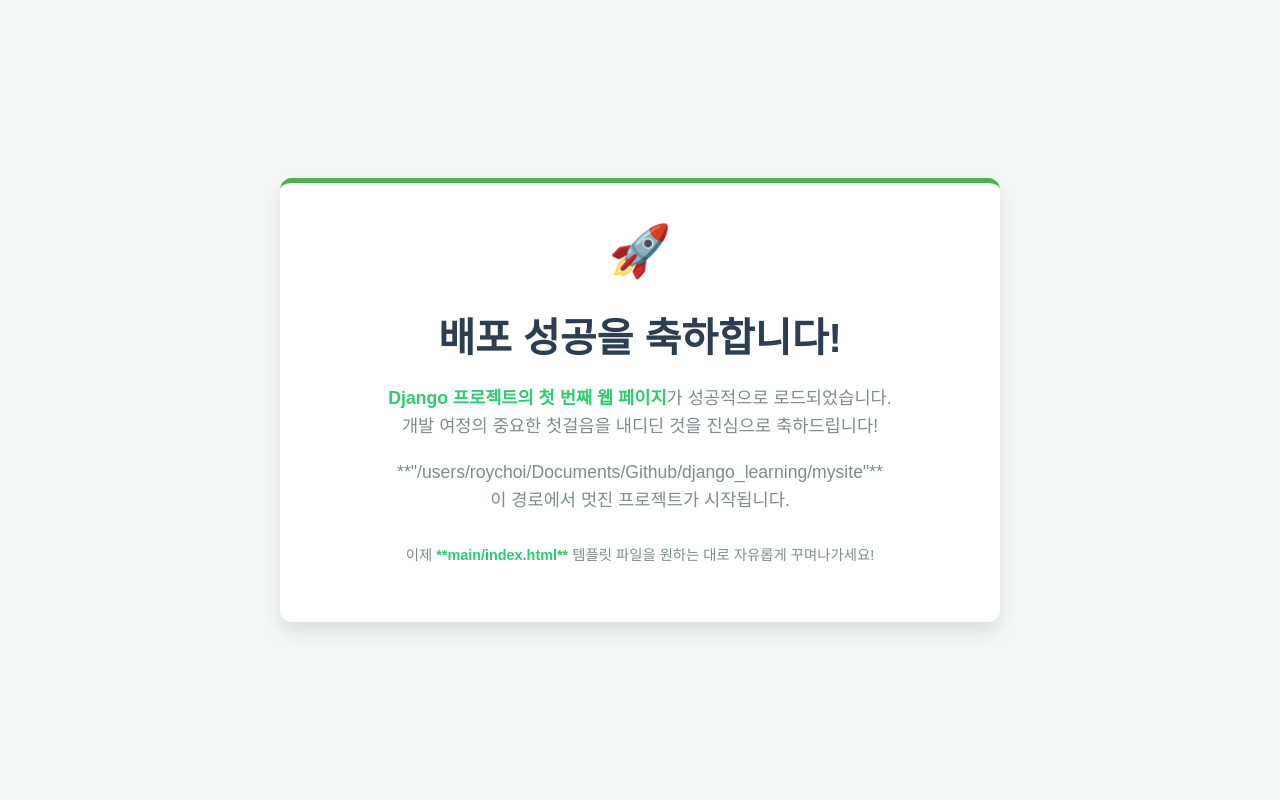
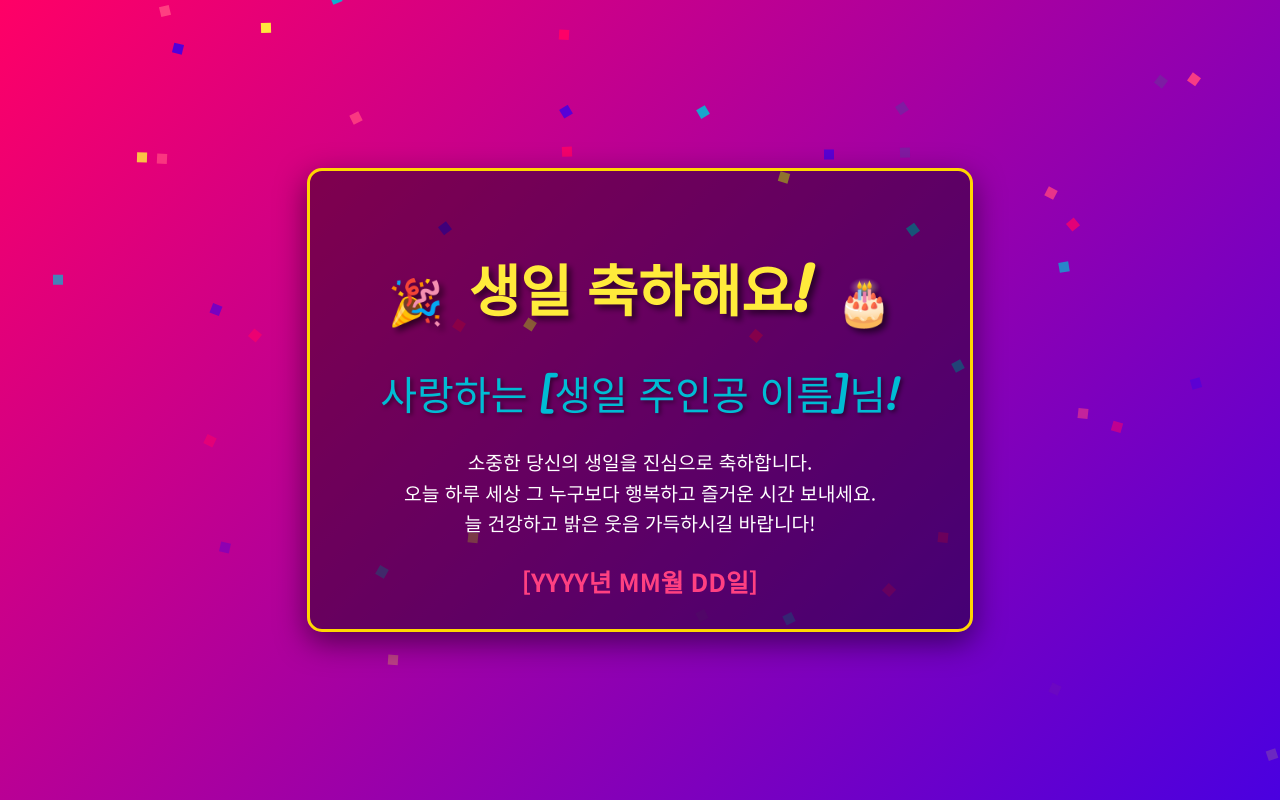
Before and after one commit to roychoi1012/django-deploy-test, a Django app: page / in a window 1280 px wide. Run offline with Django 5.2, Linux system fonts and the light colour scheme.

Commit message:
feat: html update

```diff
--- a/main/templates/main/index.html
+++ b/main/templates/main/index.html
@@ -3,70 +3,237 @@
 <head>
     <meta charset="UTF-8">
     <meta name="viewport" content="width=device-width, initial-scale=1.0">
-    <title>첫 배포 축하! 🎉</title>
+    <title>🥳 생일을 축하합니다! 🥳</title>
+    <link href="https://fonts.googleapis.com/css2?family=Pacifico&family=Noto+Sans+KR:wght@300;400;700&display=swap" rel="stylesheet">
     <style>
+        /* 기본 설정 및 폰트 */
         body {
-            font-family: 'Arial', sans-serif;
+            margin: 0;
+            font-family: 'Noto Sans KR', sans-serif;
+            background: linear-gradient(135deg, #f06, #4a00e0); /* 화려한 그라데이션 */
+            color: #fff;
             display: flex;
             justify-content: center;
             align-items: center;
             min-height: 100vh;
-            margin: 0;
-            background-color: #f4f7f6; /* 밝은 배경 */
+            overflow: hidden; /* 스크롤바 숨기기 */
             text-align: center;
-        }
-        .container {
-            background-color: #ffffff;
-            padding: 40px 60px;
-            border-radius: 12px;
-            box-shadow: 0 10px 20px rgba(0, 0, 0, 0.1);
-            max-width: 600px;
-            width: 90%;
-            border-top: 5px solid #4CAF50; /* 포인트 색상 */
-        }
-        h1 {
-            color: #2c3e50;
-            font-size: 2.5em;
-            margin-bottom: 0.5em;
-        }
-        p {
-            color: #7f8c8d;
-            font-size: 1.1em;
-            line-height: 1.6;
-        }
-        .highlight {
-            color: #2ecc71;
-            font-weight: bold;
-        }
-        .icon {
-            font-size: 3em;
-            margin-bottom: 20px;
-            animation: pulse 1.5s infinite;
+            position: relative;
         }
 
-        /* 간단한 애니메이션 효과 */
+        /* 배경 파티클 애니메이션 */
+        .confetti {
+            position: absolute;
+            width: 100%;
+            height: 100%;
+            pointer-events: none;
+            overflow: hidden;
+            z-index: 0; /* 배경으로 */
+        }
+        .confetti-piece {
+            position: absolute;
+            width: 10px;
+            height: 10px;
+            background-color: var(--color);
+            opacity: 0;
+            animation: confetti-fall linear infinite;
+        }
+
+        @keyframes confetti-fall {
+            0% {
+                transform: translateY(-100px) rotate(0deg);
+                opacity: 0;
+            }
+            10% { opacity: 1; }
+            100% {
+                transform: translateY(calc(100vh + 100px)) rotate(720deg);
+                opacity: 0;
+            }
+        }
+
+        /* 컨테이너 */
+        .container {
+            background-color: rgba(0, 0, 0, 0.4); /* 반투명 배경 */
+            padding: 30px;
+            border-radius: 15px;
+            box-shadow: 0 10px 30px rgba(0, 0, 0, 0.5);
+            max-width: 90%;
+            width: 600px;
+            z-index: 1; /* 파티클 위로 */
+            position: relative;
+            animation: popIn 1s ease-out; /* 컨테이너 나타나는 애니메이션 */
+            border: 3px solid gold; /* 금색 테두리 */
+        }
+
+        @keyframes popIn {
+            from {
+                transform: scale(0.8);
+                opacity: 0;
+            }
+            to {
+                transform: scale(1);
+                opacity: 1;
+            }
+        }
+
+        /* 제목 */
+        h1 {
+            font-family: 'Pacifico', cursive; /* 필기체 폰트 */
+            font-size: 3.5em; /* 반응형 조절 */
+            margin-bottom: 20px;
+            color: #ffeb3b; /* 밝은 노란색 */
+            text-shadow: 4px 4px 6px rgba(0, 0, 0, 0.6);
+            animation: bounceIn 1.5s ease-out; /* 통통 튀는 애니메이션 */
+            position: relative;
+            display: inline-block; /* 이모지 위치 조절 */
+        }
+
+        h1 .emoji {
+            font-size: 0.8em;
+            vertical-align: middle;
+            margin: 0 10px;
+            animation: rotateEmoji 2s infinite linear;
+        }
+
+        @keyframes rotateEmoji {
+            0% { transform: rotate(0deg); }
+            100% { transform: rotate(360deg); }
+        }
+
+        @keyframes bounceIn {
+            0% { transform: scale(0.1); opacity: 0; }
+            60% { transform: scale(1.2); opacity: 1; }
+            100% { transform: scale(1); }
+        }
+
+        /* 이름 */
+        .name {
+            font-family: 'Pacifico', cursive;
+            font-size: 2.5em;
+            color: #00bcd4; /* 청록색 */
+            margin-bottom: 15px;
+            animation: slideInUp 1.2s ease-out forwards;
+            opacity: 0;
+            text-shadow: 2px 2px 4px rgba(0, 0, 0, 0.5);
+        }
+        @keyframes slideInUp {
+            from { transform: translateY(50px); opacity: 0; }
+            to { transform: translateY(0); opacity: 1; }
+        }
+
+        /* 메시지 */
+        p {
+            font-size: 1.2em;
+            line-height: 1.6;
+            margin-bottom: 25px;
+            animation: fadeIn 2s ease-out forwards;
+            opacity: 0;
+            animation-delay: 0.8s; /* 지연 적용 */
+        }
+        @keyframes fadeIn {
+            from { opacity: 0; }
+            to { opacity: 1; }
+        }
+
+        /* 날짜 */
+        .date {
+            font-size: 1.5em;
+            font-weight: bold;
+            color: #ff4081; /* 핫핑크 */
+            animation: pulse 1.5s infinite alternate; /* 쿵쾅거리는 애니메이션 */
+        }
         @keyframes pulse {
-            0% { transform: scale(1); }
-            50% { transform: scale(1.05); }
-            100% { transform: scale(1); }
+            from { transform: scale(1); }
+            to { transform: scale(1.05); }
+        }
+
+        /* 반응형 디자인 */
+        @media (max-width: 768px) {
+            h1 {
+                font-size: 2.5em;
+            }
+            .name {
+                font-size: 2em;
+            }
+            p {
+                font-size: 1em;
+            }
+            .date {
+                font-size: 1.2em;
+            }
+        }
+
+        @media (max-width: 480px) {
+            h1 {
+                font-size: 2em;
+            }
+            h1 .emoji {
+                font-size: 0.6em;
+                margin: 0 5px;
+            }
+            .name {
+                font-size: 1.5em;
+            }
+            p {
+                font-size: 0.9em;
+            }
+            .date {
+                font-size: 1em;
+            }
+            .container {
+                padding: 20px;
+            }
         }
     </style>
 </head>
 <body>
-    <div class="container">
-        <div class="icon">🚀</div>
-        <h1>배포 성공을 축하합니다!</h1>
+    <div class="confetti"></div> <div class="container">
+        <h1>
+            <span class="emoji">🎉</span>
+            생일 축하해요!
+            <span class="emoji">🎂</span>
+        </h1>
+        <div class="name">사랑하는 [생일 주인공 이름]님!</div>
         <p>
-            <span class="highlight">Django 프로젝트의 첫 번째 웹 페이지</span>가 성공적으로 로드되었습니다.<br>
-            개발 여정의 중요한 첫걸음을 내디딘 것을 진심으로 축하드립니다!
+            소중한 당신의 생일을 진심으로 축하합니다.<br>
+            오늘 하루 세상 그 누구보다 행복하고 즐거운 시간 보내세요.<br>
+            늘 건강하고 밝은 웃음 가득하시길 바랍니다!
         </p>
-        <p>
-            **"/users/roychoi/Documents/Github/django_learning/mysite"**
-            <br>이 경로에서 멋진 프로젝트가 시작됩니다.
-        </p>
-        <p style="margin-top: 30px; font-size: 0.9em;">
-            이제 <span class="highlight">**main/index.html**</span> 템플릿 파일을 원하는 대로 자유롭게 꾸며나가세요!
-        </p>
+        <div class="date">[YYYY년 MM월 DD일]</div>
     </div>
+
+    <script>
+        // 파티클 애니메이션 스크립트
+        const confettiContainer = document.querySelector('.confetti');
+        const colors = ['#f06', '#00bcd4', '#ffeb3b', '#ff4081', '#7b1fa2', '#4a00e0']; // 파티클 색상
+
+        function createConfettiPiece() {
+            const piece = document.createElement('div');
+            piece.classList.add('confetti-piece');
+            piece.style.left = Math.random() * 100 + 'vw'; // 화면 전체 너비
+            piece.style.animationDuration = Math.random() * 3 + 2 + 's'; // 2~5초
+            piece.style.animationDelay = Math.random() * 2 + 's'; // 0~2초 지연
+            piece.style.backgroundColor = colors[Math.floor(Math.random() * colors.length)];
+            confettiContainer.appendChild(piece);
+
+            // 화면을 벗어나면 제거하여 메모리 관리
+            piece.addEventListener('animationend', () => {
+                piece.remove();
+            });
+        }
+
+        // 일정 시간마다 파티클 생성
+        setInterval(createConfettiPiece, 100); // 0.1초마다 하나씩 생성
+
+        // 초기 로드 시 이름과 메시지 애니메이션 지연
+        document.addEventListener('DOMContentLoaded', () => {
+            document.querySelector('.name').style.animationDelay = '0.5s';
+            document.querySelector('p').style.animationDelay = '1s';
+            // 애니메이션 시작 (opacity 0에서 시작하도록 CSS에 설정되어 있음)
+            document.querySelector('.name').style.opacity = '1';
+            document.querySelector('p').style.opacity = '1';
+        });
+
+    </script>
 </body>
 </html>
```
